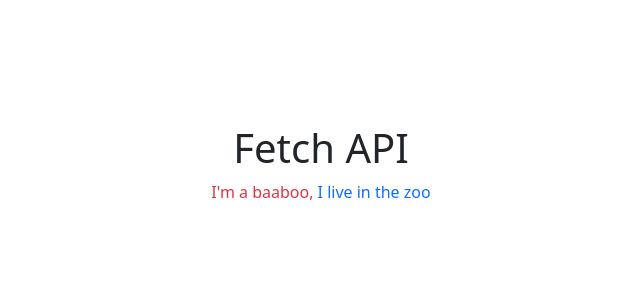
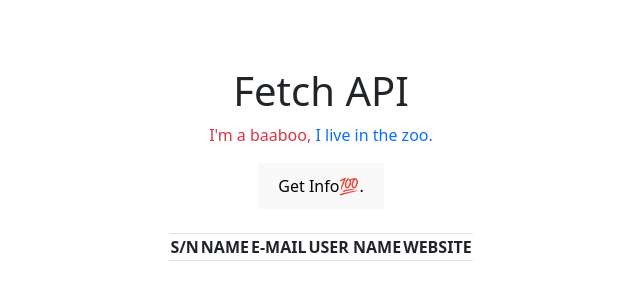
Before and after one commit to Josh-bo/Me-React-Favour., a React (Vite) app: page / in a window 1280 px wide. Shown: the part 228-528 px from the top of the page, without its empty margins (319-959 px from the left). Built offline with nearby package versions, Linux system fonts and the light colour scheme.

Commit message:
New push

```diff
--- a/src/components/Fetch.jsx
+++ b/src/components/Fetch.jsx
@@ -1,12 +1,50 @@
 import axios from 'axios';
-import React from 'react';
-
+import React, { useState } from 'react';
 
 const Fetch = () => {
+    const endPoint = "https://jsonplaceholder.typicode.com/users"
+    const endPoint2 = "https://jsonplaceholder.typicode.com/post"
+    const endPoint3 = "https://api.github.com"
+    const [response, setresponse] = useState([]);
+
+    const getData = () => {
+        axios.get(endPoint1)
+        .then((result) => {
+            console.log(result);
+            console.log(result.data);
+            setresponse(result.data)
+        })
+        .catch((err) => {
+            console.log(err);
+        })
+    }
   return (
     <>
     <h1>Fetch API</h1>
-    <p className='text-danger'>I'm a baaboo, <span className='text-primary'>I live in the zoo</span></p>
+    <p className='text-danger'>I'm a baaboo, <span className='text-primary'>I live in the zoo.</span></p>
+    <button onClick={getData}>Get Info💯. </button>
+
+    <table className='table table-striped table-bordered mt-4 table-hover text-center'>
+        <tr>
+            <th>S/N</th>
+            <th>NAME</th>
+            <th>E-MAIL</th>
+            <th>USER NAME</th>
+            <th>WEBSITE</th>
+        </tr>
+
+    {
+        response.map((item, i) => (
+            <tr>
+                <td>{i+1}</td>
+                <td>{item.name}</td>
+                <td>{item.email}</td>
+                <td>{item.username}</td>
+                <td>{item.website}</td>
+            </tr>
+        ))
+    }
+    </table>
     </>
   );
 }
```
